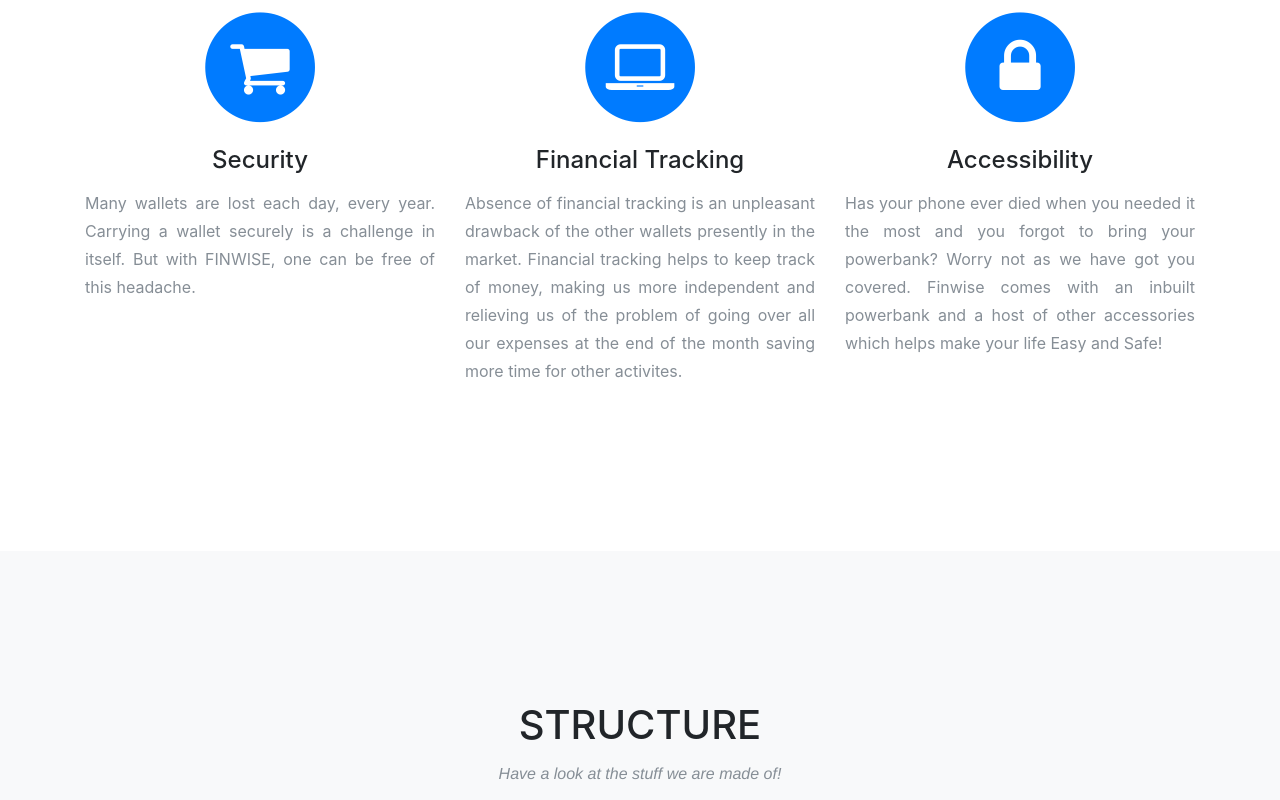
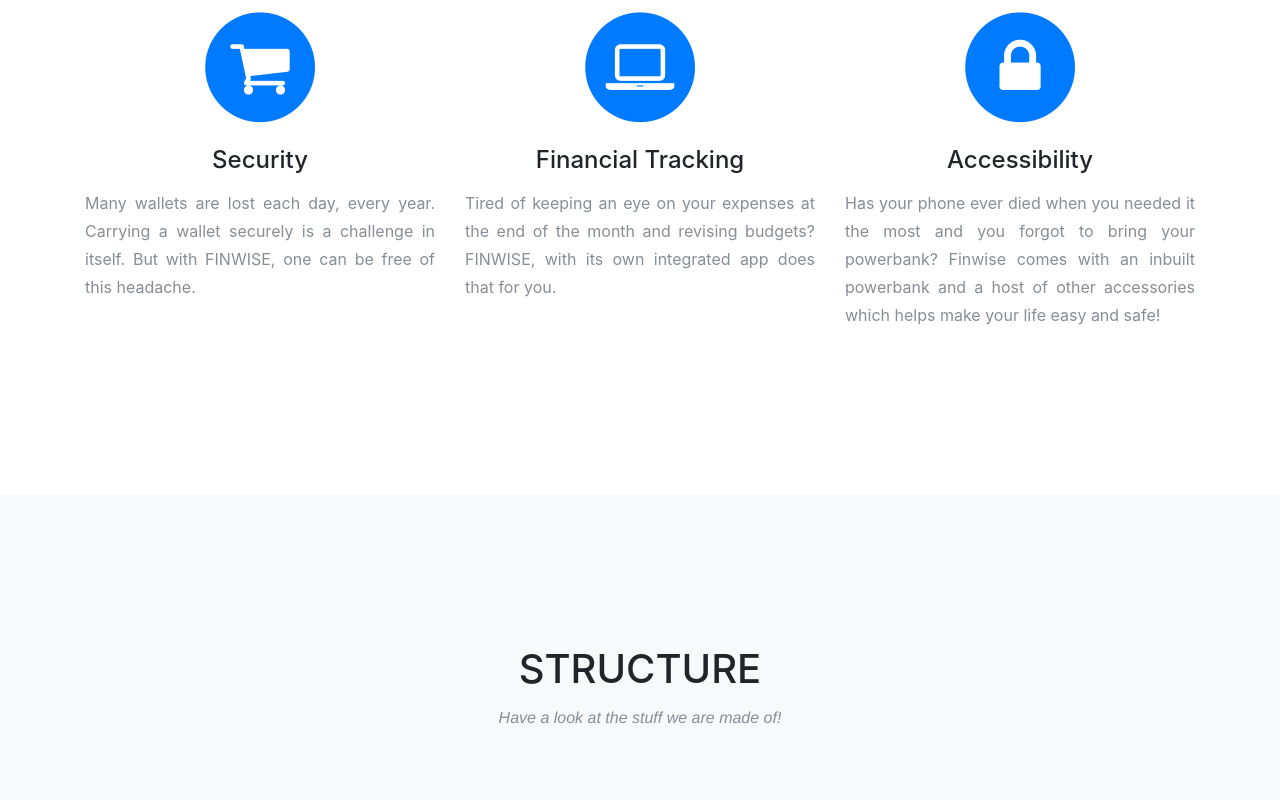
Before and after one commit to Abhishekbhagwat/Finwise, a website with bundled scripts: page index.html in a window 1280 px wide. Shown: the part 1071-1871 px from the top of the page. Built offline with nearby package versions, Linux system fonts and the light colour scheme; files whose address does not match are found by name; a web font is replaced by a local one.

Commit message:
Update index.html

```diff
--- a/index.html
+++ b/index.html
@@ -92,7 +92,7 @@
               <i class="fa fa-laptop fa-stack-1x fa-inverse"></i>
             </span>
             <h4 class="service-heading">Financial Tracking</h4>
-            <p class="text-muted" align = "justify">Absence of financial tracking is an unpleasant drawback of the other wallets presently in the market. Financial tracking helps to keep track of money, making us more independent and relieving us of the problem of going over all our expenses at the end of the month saving more time for other activites.</p>
+            <p class="text-muted" align = "justify">Tired of keeping an eye on your expenses at the end of the month and revising budgets? FINWISE, with its own integrated app does that for you.</p>
           </div>
           <div class="col-md-4">
             <span class="fa-stack fa-4x">
@@ -100,7 +100,7 @@
               <i class="fa fa-lock fa-stack-1x fa-inverse"></i>
             </span>
             <h4 class="service-heading">Accessibility</h4>
-            <p class="text-muted" align = "justify">Has your phone ever died when you needed it the most and you forgot to bring your powerbank? Worry not as we have got you covered. Finwise comes with an inbuilt powerbank and a host of other accessories which helps make your life Easy and Safe!</p>
+            <p class="text-muted" align = "justify">Has your phone ever died when you needed it the most and you forgot to bring your powerbank? Finwise comes with an inbuilt powerbank and a host of other accessories which helps make your life easy and safe!</p>
           </div>
         </div>
       </div>
@@ -185,7 +185,7 @@
                     <h4 class="subheading">Real time location tracking</h4>
                   </div>
                   <div class="timeline-body">
-                    <p class="text-muted" align = "justify">Never again should have to worry about losing your wallet as FINWISE comes with an inbuilt GPS chip which allows you to monitor your wallet's location in real time. Fret not! We got you covered!</p>
+                    <p class="text-muted" align = "justify">Never again should you have to worry about losing your wallet as FINWISE comes with an inbuilt GPS chip which allows you to monitor your wallet's location in real time. Fret not! We've got you covered!</p>
                   </div>
                 </div>
               </li>
```
